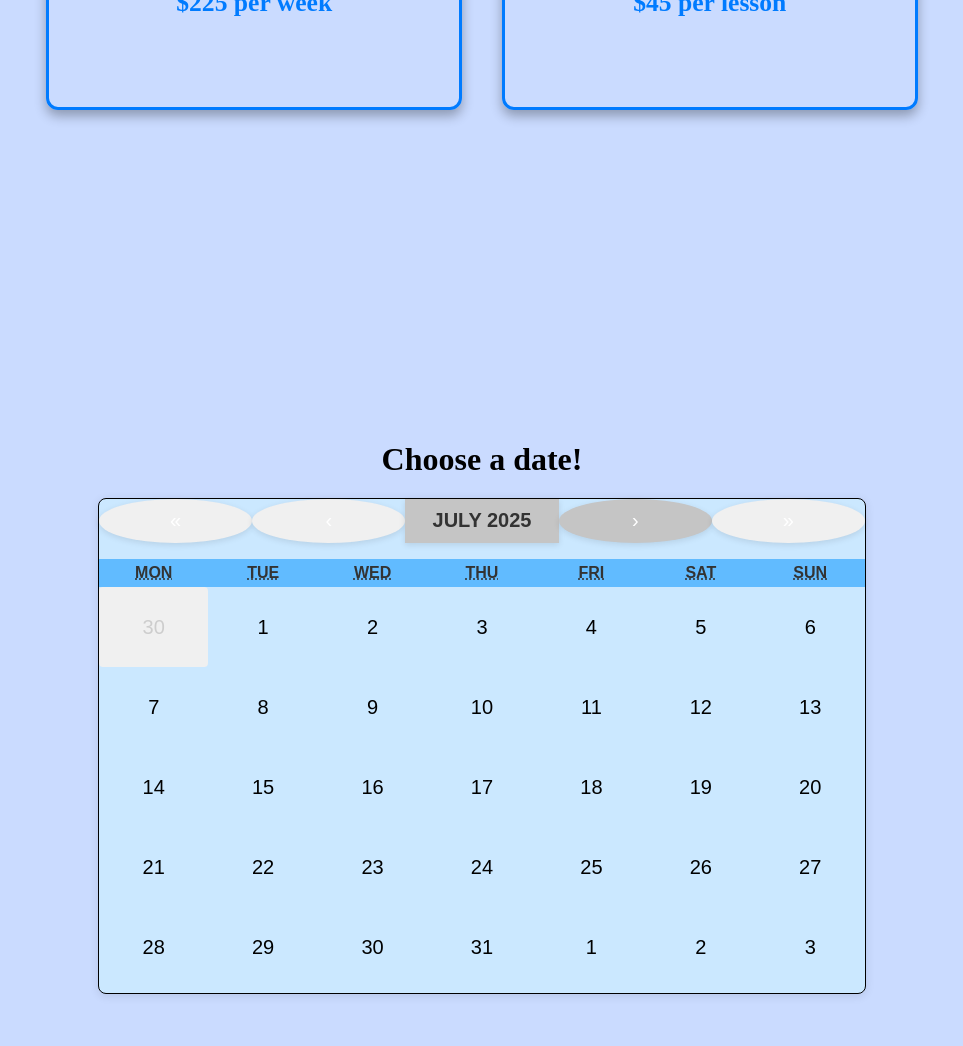
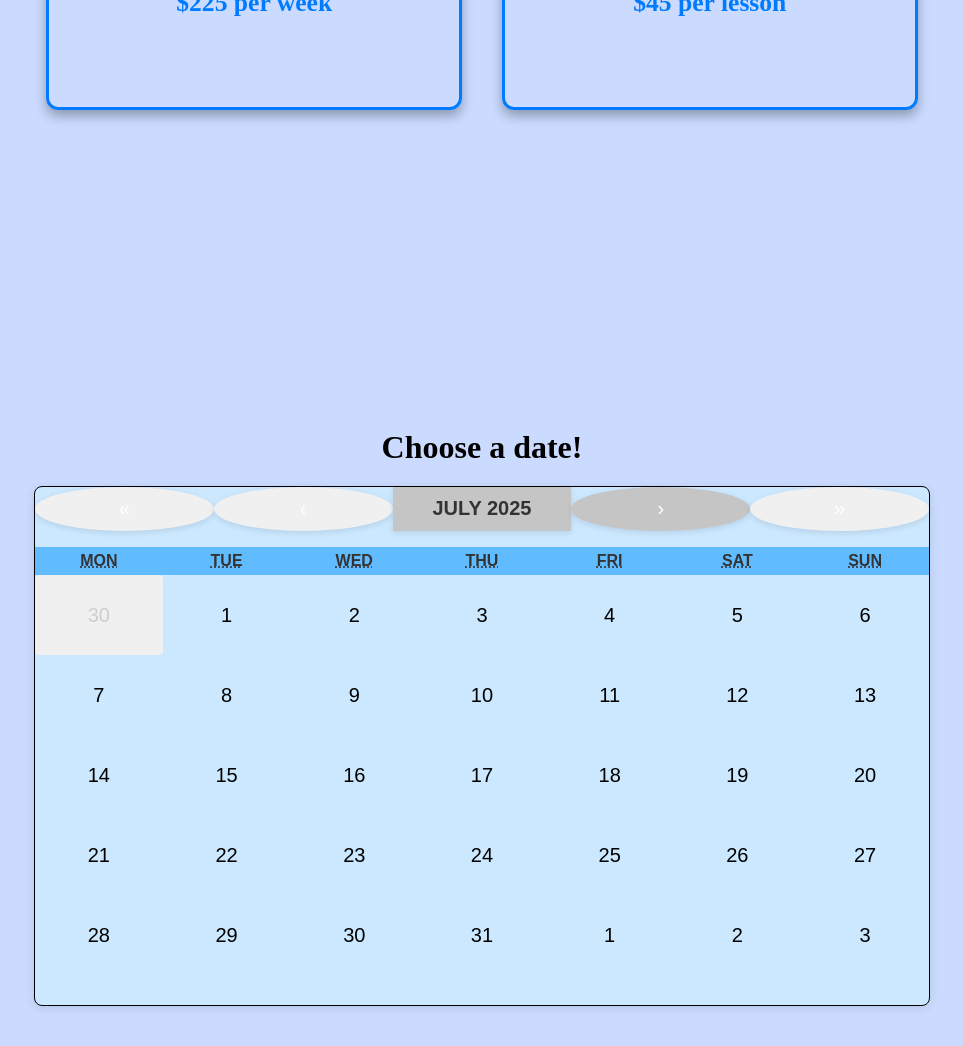
Before and after one commit to IainMac32/ReedSwimWebsite, a React (Create React App) app: page / in a window 1280 px wide. Shown: the part 2096-3142 px from the top of the page, without its empty margins (158-1121 px from the left). Built offline with nearby package versions, Linux system fonts and the light colour scheme.

Commit message:
change size of calendar

```diff
--- a/src/styles/CalendarPage.css
+++ b/src/styles/CalendarPage.css
@@ -8,8 +8,8 @@
 
 /* Styles the calendar to be medium-sized */
 .react-calendar {
-  width: 60vw; /* Adjust the width to your desired size */
-  height: 62vh;
+  width: 70vw; /* Adjust the width to your desired size */
+  height: 65vh;
   max-width: 100%; /* Ensure it is responsive */
   border: 1px solid #000000; /* Optional: adds a border */
   border-radius: 8px; /* Optional: gives rounded corners */
```
